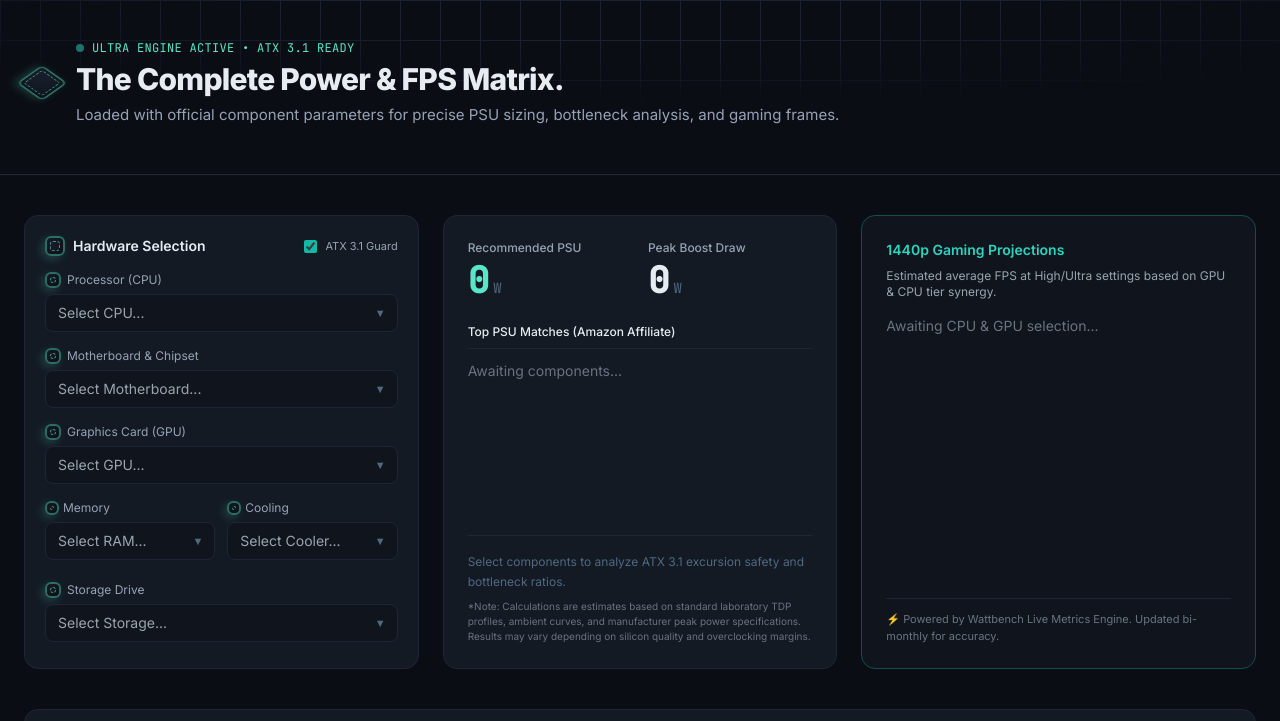
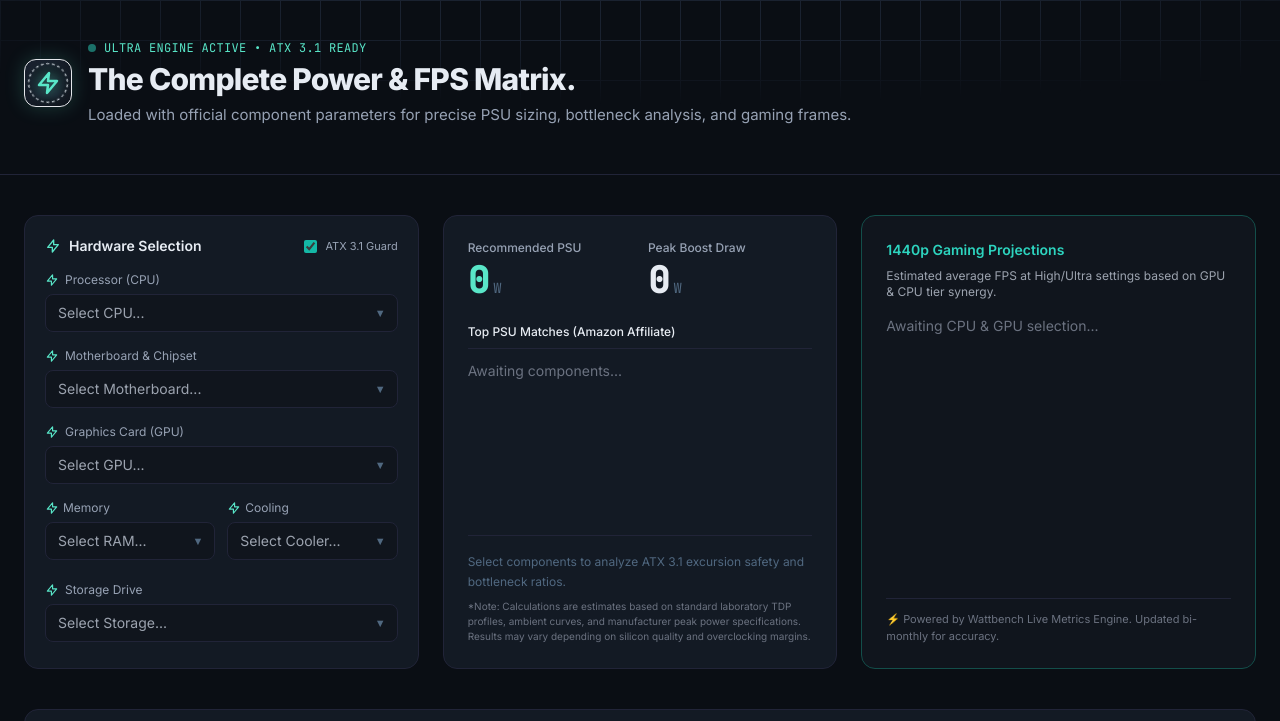
Before and after one commit to chimko/pc-power-tool, a plain HTML site: page index.html in a window 1280 px wide. Shown: the top 721 px of the page. Drawn offline with nearby package versions, Linux system fonts and the light colour scheme.

Commit message:
Update index.html

```diff
--- a/index.html
+++ b/index.html
@@ -5,6 +5,54 @@
 <meta name="viewport" content="width=device-width, initial-scale=1.0" />
 <title>Wattbench Ultra | PC Power, Bottleneck & Real-Time FPS Calculator</title>
 <meta name="description" content="Accurate PC power supply calculator, ATX 3.1 transient spike analyzer, hardware bottleneck detector, and real-time gaming FPS calculator for modern custom rigs." />
+<link rel="canonical" href="https://www.example.com/" />
+<meta property="og:type" content="website" />
+<meta property="og:title" content="Wattbench Ultra | PC Power, Bottleneck & Real-Time FPS Calculator" />
+<meta property="og:description" content="Accurate PC power supply calculator, ATX 3.1 transient spike analyzer, hardware bottleneck detector, and real-time gaming FPS calculator for modern custom rigs." />
+<meta property="og:url" content="https://www.example.com/" />
+<meta name="twitter:card" content="summary_large_image" />
+<meta name="twitter:title" content="Wattbench Ultra | PC Power, Bottleneck & Real-Time FPS Calculator" />
+<meta name="twitter:description" content="Accurate PC power supply calculator, ATX 3.1 transient spike analyzer, hardware bottleneck detector, and real-time gaming FPS calculator for modern custom rigs." />
+<script type="application/ld+json">
+{
+  "@context": "https://schema.org",
+  "@graph": [
+    {
+      "@type": "WebApplication",
+      "@id": "https://www.example.com/#webapp",
+      "name": "Wattbench Ultra — PC Power Supply, Bottleneck & FPS Estimator",
+      "url": "https://www.example.com/",
+      "description": "A free browser-based calculator that estimates recommended PSU wattage, peak system power draw, CPU/GPU bottleneck percentage, and gaming FPS tier based on your selected components.",
+      "applicationCategory": "UtilitiesApplication",
+      "operatingSystem": "Any (Web Browser)",
+      "browserRequirements": "Requires JavaScript",
+      "offers": { "@type": "Offer", "price": "0", "priceCurrency": "USD" }
+    },
+    {
+      "@type": "FAQPage",
+      "@id": "https://www.example.com/#faq",
+      "mainEntity": [
+        {
+          "@type": "Question",
+          "name": "How does Wattbench calculate recommended PSU wattage?",
+          "acceptedAnswer": {
+            "@type": "Answer",
+            "text": "We aggregate the peak boost power draw (PL2/MTP for Intel, PPT for AMD) of your processor, graphics card transients, motherboard rails, RAM kits, and cooling pumps, incorporating a safe headroom buffer with ATX 3.1 transient excursion standards."
+          }
+        },
+        {
+          "@type": "Question",
+          "name": "Why do GPU transient spikes matter?",
+          "acceptedAnswer": {
+            "@type": "Answer",
+            "text": "Modern high-end graphics cards can draw double their rated power for microseconds during intensive gaming scenes. Our ATX 3.1 guard ensures your power supply unit can handle these rapid spikes without tripping system protections."
+          }
+        }
+      ]
+    }
+  ]
+}
+</script>
 <script src="https://cdn.tailwindcss.com"></script>
 <link href="https://fonts.googleapis.com/css?family=Inter:wght@400;500;600;700;800&family=JetBrains+Mono:wght@400;500&display=swap" rel="stylesheet">
 <style>
@@ -29,7 +77,6 @@
   .dropdown-item { padding: 11px 14px; font-size: 13px; cursor: pointer; color: var(--text-2); border-bottom: 1px solid var(--line-soft); border-radius: 6px; }
   .dropdown-item:hover { background: var(--line); color: var(--text-1); }
 
-  /* Unique Glowing Border for Search Option to stand out from normal list items */
   .dropdown-search-trigger {
     padding: 12px 14px;
     font-size: 13px;
@@ -53,21 +100,6 @@
     background: linear-gradient(135deg, #182C38 0%, #1F3748 100%);
     box-shadow: 0 0 16px rgba(89, 230, 200, 0.4);
     transform: translateY(-1px);
-  }
-
-  .isometric-chip {
-    width: 36px; height: 36px;
-    background: linear-gradient(135deg, var(--line-soft) 0%, var(--bg-raised) 100%);
-    border: 2px solid var(--accent-dim);
-    border-radius: 6px;
-    transform: rotateX(45deg) rotateZ(45deg);
-    box-shadow: -3px 3px 10px rgba(89,230,200,0.2), inset 0 0 6px rgba(0,0,0,0.5);
-    position: relative;
-    display: inline-block;
-  }
-  .isometric-chip::after {
-    content: ''; position: absolute; inset: 3px;
-    border: 1px dashed var(--accent); border-radius: 3px; opacity: 0.6;
   }
 
   .conversion-card {
@@ -95,7 +127,18 @@
   <div class="absolute inset-0 bg-grid pointer-events-none"></div>
   <div class="relative max-w-7xl mx-auto px-6 pt-10 pb-8">
     <div class="flex items-center gap-4 mb-4">
-      <div class="isometric-chip shrink-0"></div>
+
+      <!-- PSYCHOLOGY-OPTIMIZED LOGO -->
+      <div class="relative shrink-0 w-12 h-12 rounded-xl flex items-center justify-center bg-gradient-to-br from-[#1A2230] to-[#10151D] border border-[var(--accent)]/50 shadow-[0_0_20px_rgba(89,230,200,0.2)] group cursor-pointer transition-all duration-300 hover:scale-105 hover:shadow-[0_0_30px_rgba(89,230,200,0.4)]">
+        <svg class="absolute w-full h-full text-[var(--accent)]/30 animate-[spin_12s_linear_infinite]" viewBox="0 0 100 100">
+          <circle cx="50" cy="50" r="42" fill="none" stroke="currentColor" stroke-width="2.5" stroke-dasharray="6 6" />
+        </svg>
+        <div class="absolute inset-2 rounded-lg bg-gradient-to-t from-[var(--accent)]/10 to-transparent blur-[2px]"></div>
+        <svg class="relative w-6 h-6 text-[var(--accent)] drop-shadow-[0_0_8px_rgba(89,230,200,0.8)]" fill="none" viewBox="0 0 24 24" stroke="currentColor" stroke-width="2.5" stroke-linecap="round" stroke-linejoin="round">
+          <path d="M13 2L3 14h9l-1 8 10-12h-9l1-8z" />
+        </svg>
+      </div>
+
       <div>
         <div class="flex items-center gap-2 mb-2">
           <div class="w-2 h-2 rounded-full animate-pulse bg-teal-400"></div>
@@ -113,7 +156,10 @@
   <section class="lg:col-span-4 space-y-5">
     <div class="card p-5 space-y-4">
       <div class="flex justify-between items-center mb-2">
-        <h2 class="text-sm font-semibold flex items-center gap-2"><span class="isometric-chip" style="width:20px;height:20px;transform:none;"></span> Hardware Selection</h2>
+        <h2 class="text-sm font-semibold flex items-center gap-2">
+          <svg class="w-4 h-4 text-[var(--accent)]" fill="none" viewBox="0 0 24 24" stroke="currentColor" stroke-width="2"><path stroke-linecap="round" stroke-linejoin="round" d="M13 10V3L4 14h7v7l9-11h-7z"/></svg>
+          Hardware Selection
+        </h2>
         <label class="flex items-center gap-2 text-[11px] cursor-pointer" title="Calculates peak boost (PL2/MTP) instead of base TDP">
           <input type="checkbox" id="transientToggle" checked class="accent-teal-500 rounded">
           <span style="color:var(--text-2)">ATX 3.1 Guard</span>
@@ -122,7 +168,10 @@
 
       <!-- CPU -->
       <div class="space-y-1.5">
-        <label class="text-xs block flex items-center gap-1.5" style="color:var(--text-2)"><span class="isometric-chip" style="width:16px;height:16px;transform:none;"></span> Processor (CPU)</label>
+        <label class="text-xs block flex items-center gap-1.5" style="color:var(--text-2)">
+          <svg class="w-3.5 h-3.5 text-[var(--accent)] shrink-0" fill="none" viewBox="0 0 24 24" stroke="currentColor" stroke-width="2"><path stroke-linecap="round" stroke-linejoin="round" d="M13 10V3L4 14h7v7l9-11h-7z"/></svg>
+          Processor (CPU)
+        </label>
         <div class="relative">
           <input type="text" id="cpuSearch" class="search-input rounded-lg px-3 py-2 text-sm" placeholder="Select CPU..." readonly data-default="Select CPU...">
           <span class="select-arrow">▼</span>
@@ -134,7 +183,10 @@
 
       <!-- Motherboard -->
       <div class="space-y-1.5">
-        <label class="text-xs block flex items-center gap-1.5" style="color:var(--text-2)"><span class="isometric-chip" style="width:16px;height:16px;transform:none;"></span> Motherboard & Chipset</label>
+        <label class="text-xs block flex items-center gap-1.5" style="color:var(--text-2)">
+          <svg class="w-3.5 h-3.5 text-[var(--accent)] shrink-0" fill="none" viewBox="0 0 24 24" stroke="currentColor" stroke-width="2"><path stroke-linecap="round" stroke-linejoin="round" d="M13 10V3L4 14h7v7l9-11h-7z"/></svg>
+          Motherboard & Chipset
+        </label>
         <div class="relative">
           <input type="text" id="mbSearch" class="search-input rounded-lg px-3 py-2 text-sm" placeholder="Select Motherboard..." readonly data-default="Select Motherboard...">
           <span class="select-arrow">▼</span>
@@ -146,7 +198,10 @@
 
       <!-- GPU -->
       <div class="space-y-1.5">
-        <label class="text-xs block flex items-center gap-1.5" style="color:var(--text-2)"><span class="isometric-chip" style="width:16px;height:16px;transform:none;"></span> Graphics Card (GPU)</label>
+        <label class="text-xs block flex items-center gap-1.5" style="color:var(--text-2)">
+          <svg class="w-3.5 h-3.5 text-[var(--accent)] shrink-0" fill="none" viewBox="0 0 24 24" stroke="currentColor" stroke-width="2"><path stroke-linecap="round" stroke-linejoin="round" d="M13 10V3L4 14h7v7l9-11h-7z"/></svg>
+          Graphics Card (GPU)
+        </label>
         <div class="relative">
           <input type="text" id="gpuSearch" class="search-input rounded-lg px-3 py-2 text-sm" placeholder="Select GPU..." readonly data-default="Select GPU...">
           <span class="select-arrow">▼</span>
@@ -159,7 +214,10 @@
       <div class="grid grid-cols-2 gap-3">
         <!-- RAM -->
         <div class="space-y-1.5">
-          <label class="text-xs block flex items-center gap-1" style="color:var(--text-2)"><span class="isometric-chip" style="width:14px;height:14px;transform:none;"></span> Memory</label>
+          <label class="text-xs block flex items-center gap-1" style="color:var(--text-2)">
+            <svg class="w-3.5 h-3.5 text-[var(--accent)] shrink-0" fill="none" viewBox="0 0 24 24" stroke="currentColor" stroke-width="2"><path stroke-linecap="round" stroke-linejoin="round" d="M13 10V3L4 14h7v7l9-11h-7z"/></svg>
+            Memory
+          </label>
           <div class="relative">
             <input type="text" id="ramSearch" class="search-input rounded-lg px-3 py-2 text-sm" placeholder="Select RAM..." readonly data-default="Select RAM...">
             <span class="select-arrow">▼</span>
@@ -170,7 +228,10 @@
         </div>
         <!-- Cooling -->
         <div class="space-y-1.5">
-          <label class="text-xs block flex items-center gap-1" style="color:var(--text-2)"><span class="isometric-chip" style="width:14px;height:14px;transform:none;"></span> Cooling</label>
+          <label class="text-xs block flex items-center gap-1" style="color:var(--text-2)">
+            <svg class="w-3.5 h-3.5 text-[var(--accent)] shrink-0" fill="none" viewBox="0 0 24 24" stroke="currentColor" stroke-width="2"><path stroke-linecap="round" stroke-linejoin="round" d="M13 10V3L4 14h7v7l9-11h-7z"/></svg>
+            Cooling
+          </label>
           <div class="relative">
             <input type="text" id="coolingSearch" class="search-input rounded-lg px-3 py-2 text-sm" placeholder="Select Cooler..." readonly data-default="Select Cooler...">
             <span class="select-arrow">▼</span>
@@ -183,7 +244,10 @@
 
       <!-- Storage -->
       <div class="space-y-1.5">
-        <label class="text-xs block flex items-center gap-1.5" style="color:var(--text-2)"><span class="isometric-chip" style="width:16px;height:16px;transform:none;"></span> Storage Drive</label>
+        <label class="text-xs block flex items-center gap-1.5" style="color:var(--text-2)">
+          <svg class="w-3.5 h-3.5 text-[var(--accent)] shrink-0" fill="none" viewBox="0 0 24 24" stroke="currentColor" stroke-width="2"><path stroke-linecap="round" stroke-linejoin="round" d="M13 10V3L4 14h7v7l9-11h-7z"/></svg>
+          Storage Drive
+        </label>
         <div class="relative">
           <input type="text" id="storageSearch" class="search-input rounded-lg px-3 py-2 text-sm" placeholder="Select Storage..." readonly data-default="Select Storage...">
           <span class="select-arrow">▼</span>
@@ -279,7 +343,7 @@
         <p class="text-gray-400 mb-4">We aggregate the peak boost power draw (PL2/MTP for Intel, PPT for AMD) of your processor, graphics card transients, motherboard rails, RAM kits, and cooling pumps, incorporating a safe headroom buffer with ATX 3.1 transient excursion standards.</p>
 
         <h3 class="font-semibold text-sm text-white mb-1">Why do GPU transient spikes matter?</h3>
-        <p class="text-gray-400 mb-4">Modern high-end graphics cards can draw double their rated power for micro-seconds during intensive gaming scenes. Our ATX 3.1 guard ensures your power supply unit can handle these rapid spikes without tripping system protections.</p>
+        <p class="text-gray-400 mb-4">Modern high-end graphics cards can draw double their rated power for microseconds during intensive gaming scenes. Our ATX 3.1 guard ensures your power supply unit can handle these rapid spikes without tripping system protections.</p>
       </div>
       <div>
         <h3 class="font-semibold text-sm text-white mb-1">How accurate are the real-time gaming FPS projections?</h3>
@@ -290,7 +354,7 @@
       </div>
     </div>
   </div>
-</section>
+</main>
 
 <script>
 const CPUS = [
@@ -621,7 +685,6 @@ function setupDropdown(id, data, key) {
   const insight = document.getElementById(id.replace('Search', 'Insight'));
   const affiliateBox = document.getElementById(id.replace('Search', 'Affiliate'));
 
-  // 1st click: Opens the full selection list without opening the mobile keyboard
   input.addEventListener('click', (e) => {
     e.stopPropagation();
     document.querySelectorAll('.dropdown-results').forEach(el => { if(el !== dropdown) el.classList.add('hidden'); });
@@ -639,7 +702,6 @@ function setupDropdown(id, data, key) {
     dropdown.classList.toggle('hidden');
   });
 
-  // Handle clicks inside the dropdown menu (either selecting an item or clicking the distinct glowing search box)
   dropdown.addEventListener('click', (e) => {
     e.stopPropagation();
 
```
